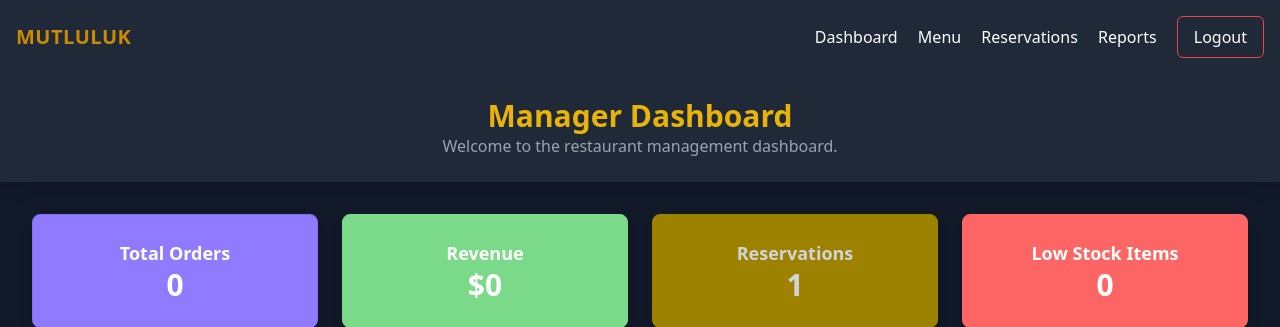
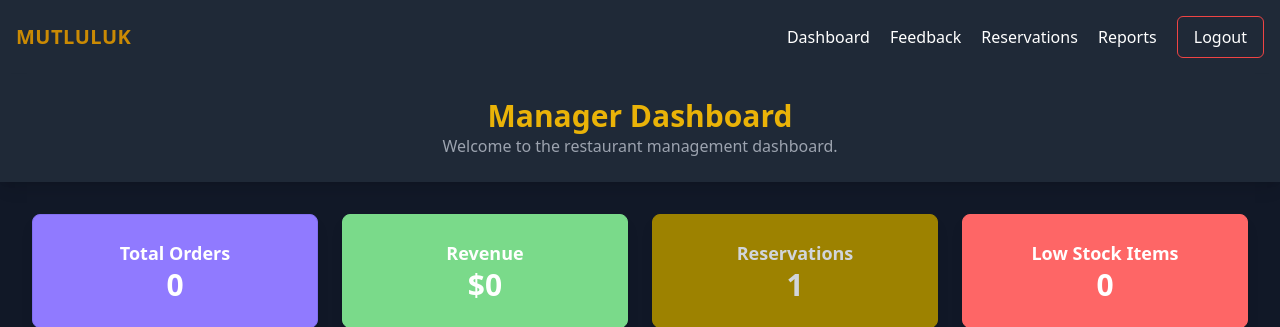
Before and after one commit to Andrewb2878/Restaurant-Management, a Django app: template RMS/staff_scheduling/templates/staff_scheduling/manager_dashboard.html in a window 1280 px wide. Shown: the top 327 px of the page. Run offline with Django 5.2, Linux system fonts and the light colour scheme; data comes from the database, SQL or seed files in the repository; both versions use the stored data as it was after the commit; the template is opened without the code that fills it: values that come from a table or form of the project are taken from there, most other values are stand-ins (such as "Sample title", 1, 10 or a date in 2020); some libraries are stand-ins or nearby versions.

Commit message:
Replaced menu with feedback on manager dashboard nav

```diff
--- a/RMS/staff_scheduling/templates/staff_scheduling/manager_dashboard.html
+++ b/RMS/staff_scheduling/templates/staff_scheduling/manager_dashboard.html
@@ -16,7 +16,7 @@
             </div>
             <div class="space-x-4">
                 <a href="{% url 'manager_dashboard' %}" class="hover:text-yellow-500">Dashboard</a>
-                <a href="/menu" class="hover:text-yellow-500">Menu</a>
+                <a href="{% url 'view_feedback' %}" class="hover:text-yellow-500">Feedback</a>
                 <a href="{% url 'view_reservations' %}" class="hover:text-yellow-500">Reservations</a>
                 <a href="/manager/reports" class="hover:text-yellow-500">Reports</a>
                 <div class="inline-flex items-center space-x-4">
```
Also changed, not shown: RMS/db.sqlite3.
